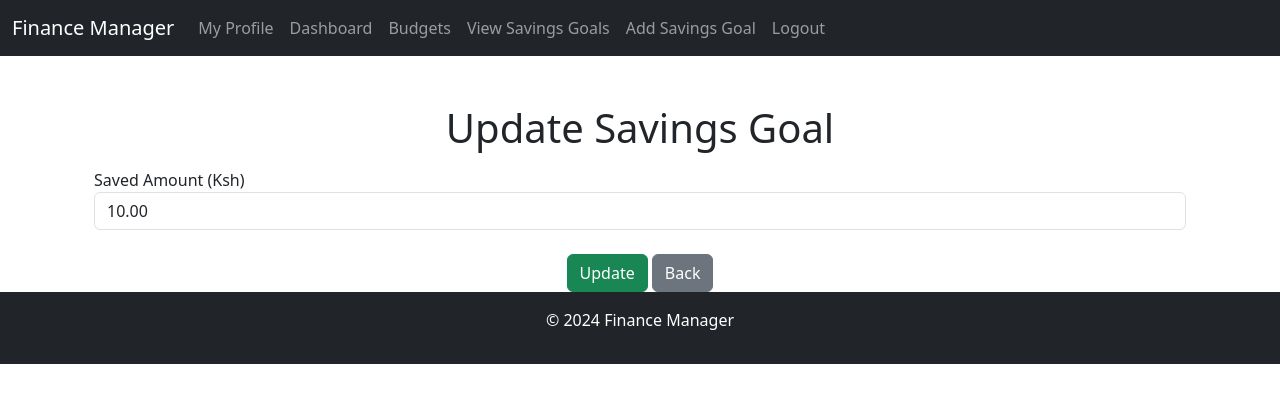
After one commit to Kabuddy768/Finance-Manager, a Django app: page /savings/update/1/ in a window 1280 px wide. The commit adds this page. Shown: the top 403 px of the page. Run offline with Django 4.2, Linux system fonts and the light colour scheme; a user stored in the database is signed in; tables that the repository leaves empty hold one stand-in row (values such as "Sample post"); some libraries are stand-ins or nearby versions.

Commit message:
Savings changes

```diff
--- a/finance_managerapp/urls.py
+++ b/finance_managerapp/urls.py
@@ -18,7 +18,9 @@ urlpatterns = [
     path('budget/edit/<int:category_id>/', views.edit_budget, name='edit_budget'),
     path('budget/delete/<int:category_id>/', views.delete_budget, name='delete_budget'),
     path('savings/add/', views.add_savings_goal, name='add_savings_goal'),
-    path('savings/', views.view_savings_goals, name='view_savings_goals')
+    path('savings/', views.view_savings_goals, name='view_savings_goals'),
+    path('savings/update/<int:goal_id>/', views.update_savings_goal, name='update_savings_goal'),
+
 
 
 ]
--- a/finance_managerapp/views.py
+++ b/finance_managerapp/views.py
@@ -13,6 +13,7 @@ from django.db.models import Sum
 from datetime import datetime
 from .models import Category
 from .models import SavingsGoal
+from django.shortcuts import get_object_or_404
 
 
 # Create your views here.
@@ -89,9 +90,21 @@ def logout_view(request):
 # Dashboard view
 @login_required
 def dashboard_view(request):
+    if request.method == "POST":
+        form = TransactionForm(request.POST)
+        if form.is_valid():
+            transaction = form.save(commit=False)
+            transaction.user = request.user  # Set the user field
+            transaction.save()
+            messages.success(request, "Transaction added successfully!")
+            return redirect('dashboard')  # Redirect to the dashboard to reflect changes
+        else:
+            messages.error(request, "There was an error in your submission.")
+
+    # GET request logic
     transactions = Transaction.objects.filter(user=request.user).order_by('-date')
 
-    # Filter by query parameters
+    # Apply filters
     transaction_type = request.GET.get('transaction_type')
     category = request.GET.get('category')
     start_date = request.GET.get('start_date')
@@ -324,4 +337,27 @@ def add_savings_goal(request):
 @login_required
 def view_savings_goals(request):
     goals = SavingsGoal.objects.filter(user=request.user)
+    for goal in goals:
+        goal.progress_percentage = (goal.saved_amount / goal.target_amount) * 100 if goal.target_amount > 0 else 0
     return render(request, 'savings/view_savings_goals.html', {'goals': goals})
+
+
+@login_required
+def update_savings_goal(request, goal_id):
+    goal = get_object_or_404(SavingsGoal, id=goal_id, user=request.user)
+
+    if request.method == 'POST':
+        try:
+            saved_amount = float(request.POST.get('saved_amount', goal.saved_amount))
+            if saved_amount < 0:
+                messages.error(request, "Saved amount cannot be negative.")
+            else:
+                goal.saved_amount = saved_amount
+                goal.save()
+                messages.success(request, f"Saved amount for '{goal.name}' updated successfully!")
+        except ValueError:
+            messages.error(request, "Please enter a valid amount.")
+
+        return redirect('view_savings_goals')
+
+    return render(request, 'savings/update_savings_goal.html', {'goal': goal})
--- a/templates/base.html
+++ b/templates/base.html
@@ -36,6 +36,7 @@
                     <li class="nav-item">
                         <a class="nav-link" href="{% url 'add_savings_goal' %}">Add Savings Goal</a>
                     </li>
+
                     <li class="nav-item">
                         <a class="nav-link" href="{% url 'logout' %}">Logout</a>
                     </li>
--- /dev/null
+++ b/templates/savings/update_savings_goal.html
@@ -0,0 +1,19 @@
+{% extends "base.html" %}
+{% load static %}
+{% block content %}
+<div class="container mt-5">
+    <h1 class="text-center">Update Savings Goal</h1>
+    <form method="POST">
+        {% csrf_token %}
+        <div class="form-group mt-3">
+            <label for="saved_amount">Saved Amount (Ksh)</label>
+            <input type="number" class="form-control" id="saved_amount" name="saved_amount"
+                   value="{{ goal.saved_amount }}" min="0" step="0.01" required>
+        </div>
+        <div class="text-center mt-4">
+            <button type="submit" class="btn btn-success">Update</button>
+            <a href="{% url 'view_savings_goals' %}" class="btn btn-secondary">Back</a>
+        </div>
+    </form>
+</div>
+{% endblock %}
--- a/templates/savings/view_savings_goals.html
+++ b/templates/savings/view_savings_goals.html
@@ -12,6 +12,7 @@
                 <th>Saved Amount</th>
                 <th>Progress</th>
                 <th>Deadline</th>
+                <th>Actions</th>  {# New column #}
             </tr>
         </thead>
         <tbody>
@@ -30,6 +31,9 @@
                     </div>
                 </td>
                 <td>{{ goal.deadline }}</td>
+                <td>
+                    <a href="{% url 'update_savings_goal' goal_id=goal.id %}" class="btn btn-sm btn-primary">Update</a>
+                </td>
             </tr>
             {% endfor %}
         </tbody>
```
